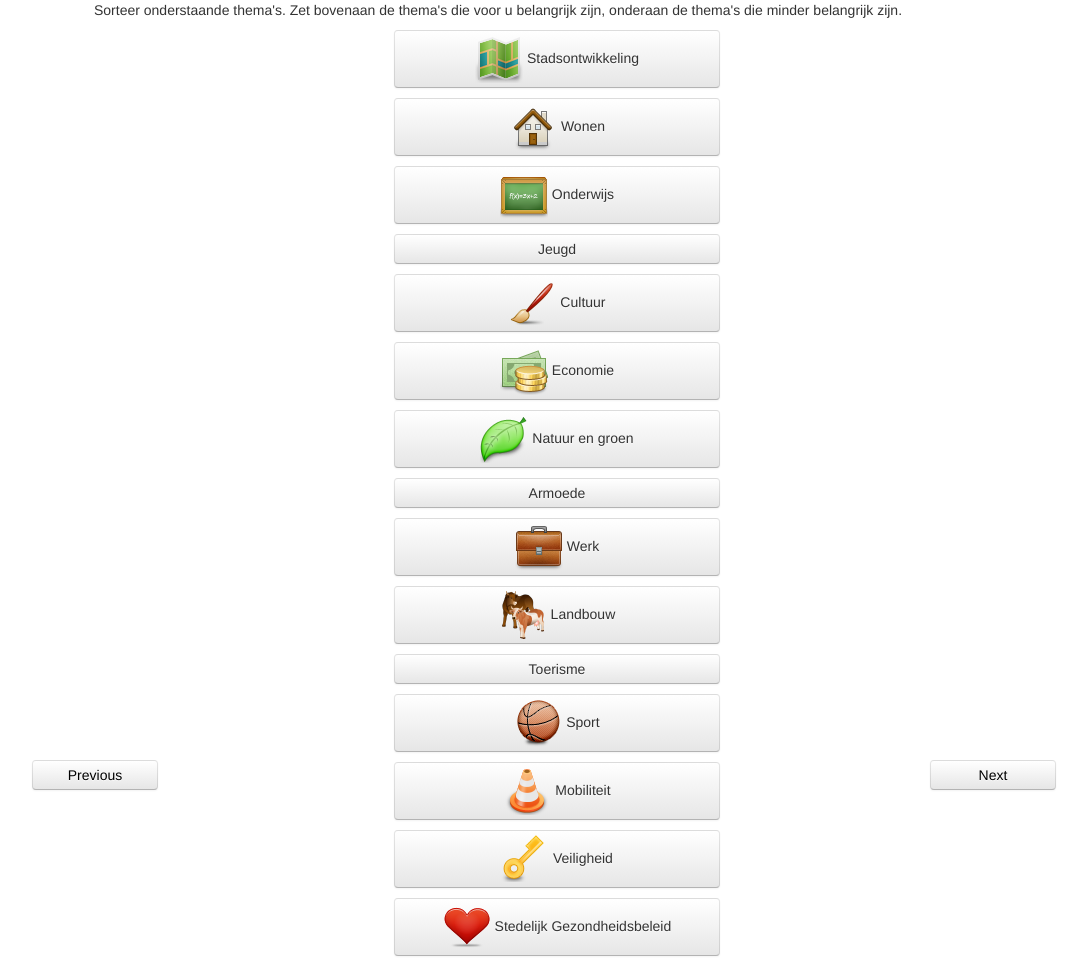
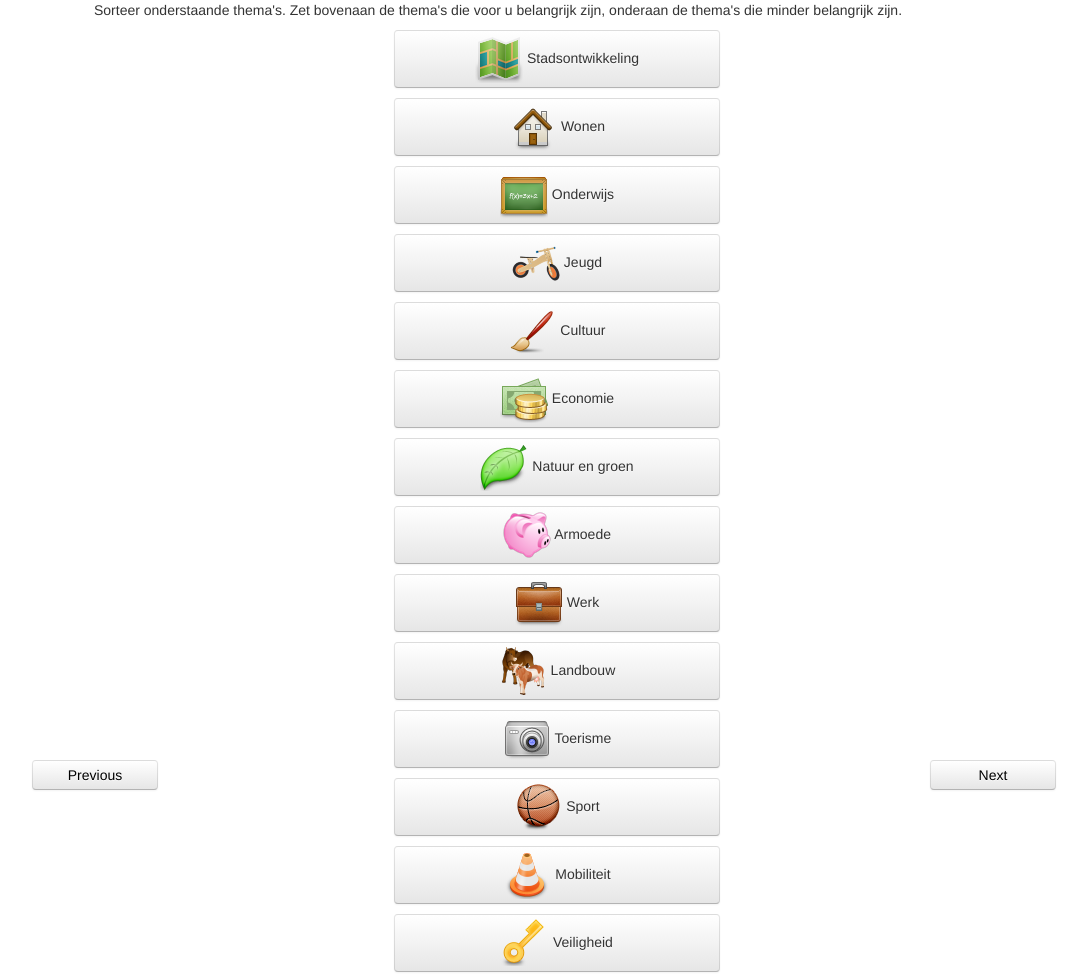
Before and after one commit to StijnDufromont/pureapp, a plain HTML site: page page2.html in a window 1280 px wide. Shown: the top 975 px of the page, without its empty margins (96-1183 px from the left). Drawn offline with nearby package versions, Linux system fonts and the light colour scheme.

Commit message:
last images added

```diff
--- a/page2.html
+++ b/page2.html
@@ -36,7 +36,7 @@
         Onderwijs
       </div>
       <div class="theme btn">
-
+        <img src="resources/iconset1/jeugd.png" />
         Jeugd
       </div>
       <div class="theme btn">
@@ -52,7 +52,7 @@
         Natuur en groen
       </div>
       <div class="theme btn">
-
+        <img src="resources/iconset1/armoede.png" />
         Armoede
       </div>
       <div class="theme btn">
@@ -64,7 +64,7 @@
         Landbouw
       </div>
       <div class="theme btn">
-
+        <img src="resources/iconset1/toerisme.png" />
         Toerisme
       </div>
       <div class="theme btn">
```
